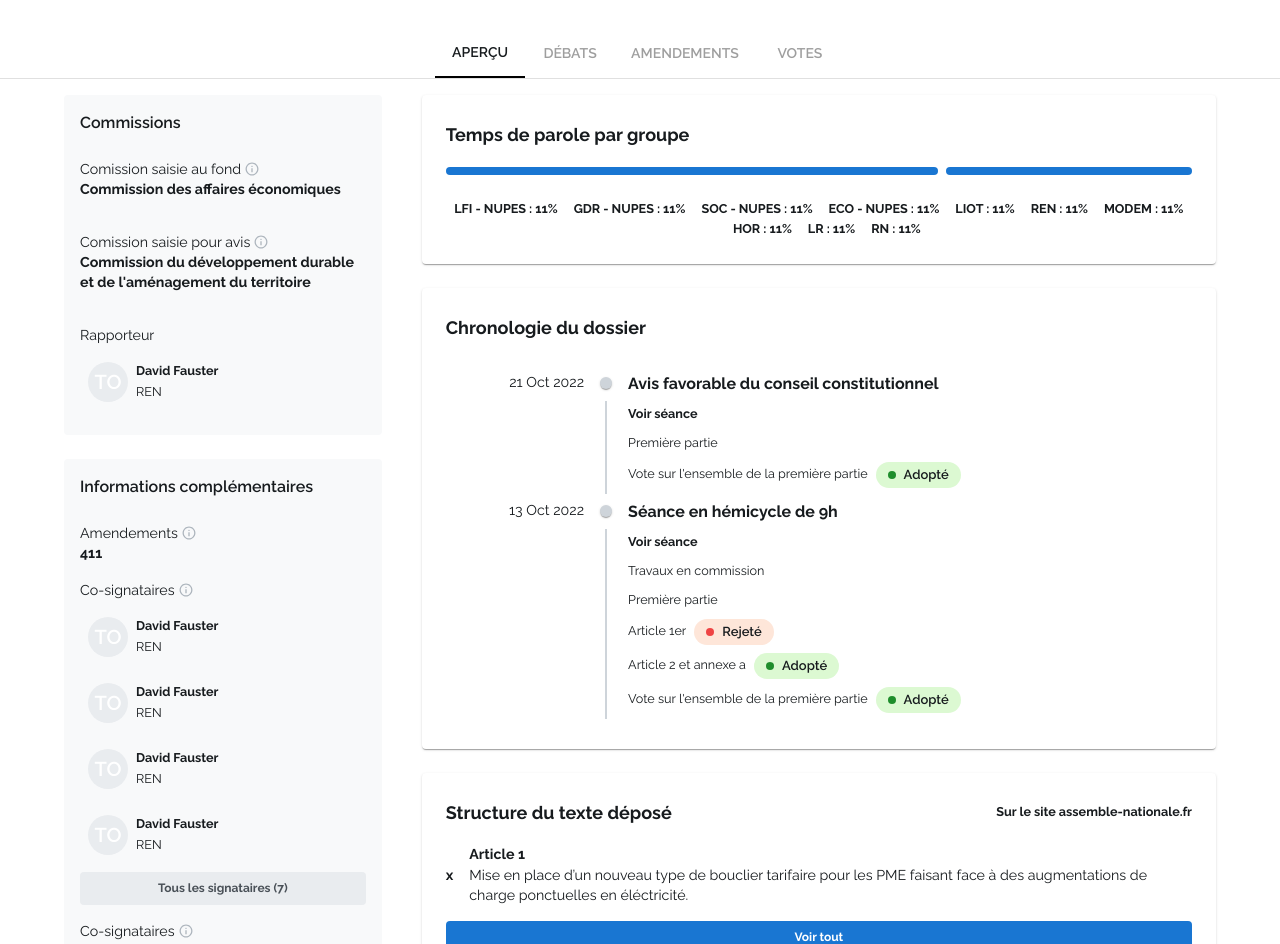
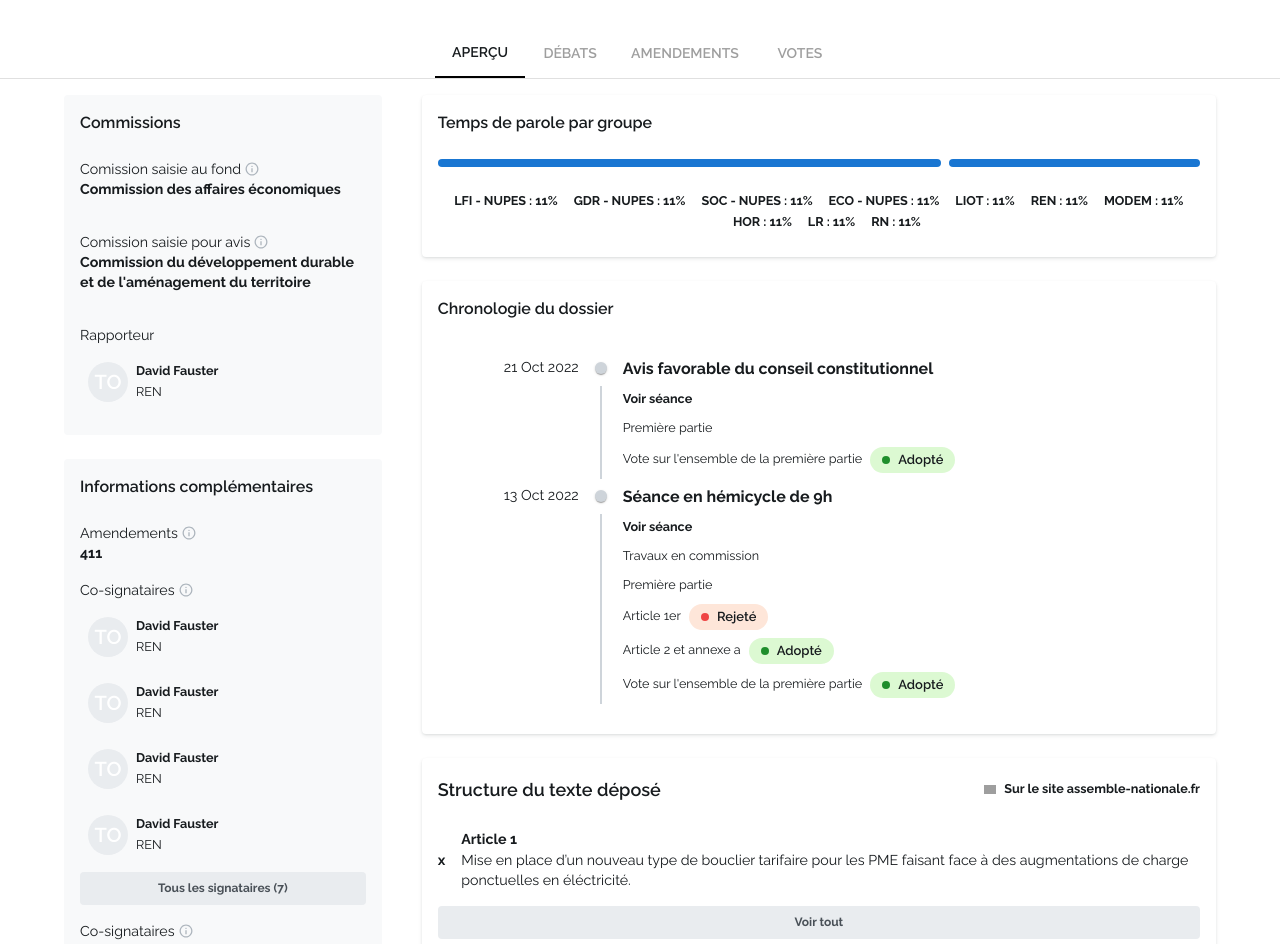
Before and after one commit to regardscitoyens/nosdeputes-front, a Next.js app: page /dossiers/dossier in a window 1280 px wide. Shown: the part 354-1298 px from the top of the page. Built offline with nearby package versions, Linux system fonts and the light colour scheme; grey boxes are pictures that could not be loaded.

Commit message:
refactor(dossier): all cards passed to CardLayout with proper variant prop

```diff
--- a/components/folders/AdditionalInfoCard/index.tsx
+++ b/components/folders/AdditionalInfoCard/index.tsx
@@ -9,7 +9,7 @@ import CardLayout from "@/components/folders/CardLayout";
 
 const AdditionalInfoCard = () => {
   return (
-    <CardLayout title={"Informations complémentaires"}>
+    <CardLayout title={"Informations complémentaires"} variant="secondary">
       <Stack direction="column" spacing={2}>
         <div>
           <Stack direction="row" spacing={0.5} alignItems="center">
--- a/components/folders/CommiteeCard/index.tsx
+++ b/components/folders/CommiteeCard/index.tsx
@@ -8,7 +8,7 @@ import InfoIcon from "@/icons/InfoIcon";
 
 const CommiteeCard = () => {
   return (
-    <CardLayout title={"Commissions"}>
+    <CardLayout title={"Commissions"} variant="secondary">
       <Stack direction="column" spacing={2}>
         <div>
           <Stack direction="row" spacing={0.5} alignItems="center">
--- a/components/folders/SpeakingTimeCard/index.tsx
+++ b/components/folders/SpeakingTimeCard/index.tsx
@@ -1,21 +1,15 @@
 import React from "react";
-import Card from "@mui/material/Card";
-import CardContent from "@mui/material/CardContent";
-import Chip from "@mui/material/Chip";
 import Typography from "@mui/material/Typography";
 import Stack from "@mui/material/Stack";
+import { useTheme } from "@mui/material/styles";
 
-import { useTheme } from "@mui/material/styles";
+import CardLayout from "@/components/folders/CardLayout";
 
 const SpeakingTimeCard = () => {
   const theme = useTheme();
 
   return (
-    <Card elevation={1}>
-      <CardContent sx={{ padding: 3 }}>
-        <Typography variant="subtitle1" fontWeight="bold" mb={2}>
-          Temps de parole par groupe
-        </Typography>
+    <CardLayout title={"Temps de parole par groupe"} variant="primary">
       <Stack direction="row" spacing={1} sx={{ mb: 3 }}>
         <div
           style={{
@@ -71,8 +65,7 @@ const SpeakingTimeCard = () => {
           RN : 11%
         </Typography>
       </Stack>
-      </CardContent>
-    </Card>
+    </CardLayout>
   );
 };
 
--- a/components/folders/TextStructureCard/index.tsx
+++ b/components/folders/TextStructureCard/index.tsx
@@ -5,22 +5,41 @@ import CardContent from "@mui/material/CardContent";
 import Typography from "@mui/material/Typography";
 import Stack from "@mui/material/Stack";
 
+import CardLayout from "@/components/folders/CardLayout";
+import Image from "next/image";
+
 const TextStructureCard = () => {
   return (
-    <Card elevation={1}>
-      <CardContent sx={{ padding: 3 }}>
+    <CardLayout
+      variant="primary"
+      title={
         <Stack
           direction="row"
           justifyContent="space-between"
           alignItems="center"
         >
-          <Typography variant="subtitle1" fontWeight="bold" mb={2}>
+          <Typography variant="subtitle1" fontWeight="regular">
             Structure du texte déposé
           </Typography>
-          <Typography variant="caption" fontWeight="bold" mb={2}>
+          <Stack direction="row" alignItems="center" spacing={1}>
+            <Image
+              src="/icon-assemblee-nationale.jpg"
+              alt="Icône de l'Assemblée Nationale française"
+              width={12}
+              height={12}
+            />
+            <Typography variant="caption" fontWeight="bold">
               Sur le site assemble-nationale.fr
             </Typography>
           </Stack>
+        </Stack>
+      }
+    >
+      <Stack
+        direction="row"
+        justifyContent="space-between"
+        alignItems="center"
+      ></Stack>
       <Stack direction="row" alignItems="center" spacing={2} pb={2}>
         <Typography variant="body2" fontWeight="bold">
           x
@@ -37,11 +56,10 @@ const TextStructureCard = () => {
           </Typography>
         </div>
       </Stack>
-        <Button variant="contained" fullWidth>
+      <Button variant="contained" color="secondary" fullWidth>
         Voir tout
       </Button>
-      </CardContent>
-    </Card>
+    </CardLayout>
   );
 };
 
--- a/components/folders/TimelineCard/index.tsx
+++ b/components/folders/TimelineCard/index.tsx
@@ -1,6 +1,4 @@
 import * as React from "react";
-import Card from "@mui/material/Card";
-import CardContent from "@mui/material/CardContent";
 import Timeline from "@mui/lab/Timeline";
 import TimelineItem from "@mui/lab/TimelineItem";
 import TimelineSeparator from "@mui/lab/TimelineSeparator";
@@ -12,15 +10,13 @@ import TimelineOppositeContent, {
 import TimelineDot from "@mui/lab/TimelineDot";
 import Typography from "@mui/material/Typography";
 import Stack from "@mui/material/Stack";
+
+import CardLayout from "@/components/folders/CardLayout";
 import StatusChip from "@/components/StatusChip";
 
 const TimelineCard = () => {
   return (
-    <Card elevation={1}>
-      <CardContent sx={{ padding: 3 }}>
-        <Typography variant="subtitle1" fontWeight="bold" mb={2}>
-          Chronologie du dossier
-        </Typography>
+    <CardLayout title={"Chronologie du dossier"} variant="primary">
       <Timeline
         sx={{
           [`& .${timelineOppositeContentClasses.root}`]: {
@@ -104,8 +100,7 @@ const TimelineCard = () => {
           </TimelineContent>
         </TimelineItem>
       </Timeline>
-      </CardContent>
-    </Card>
+    </CardLayout>
   );
 };
 
```
Lines whose indentation alone changed are shown as unchanged.
